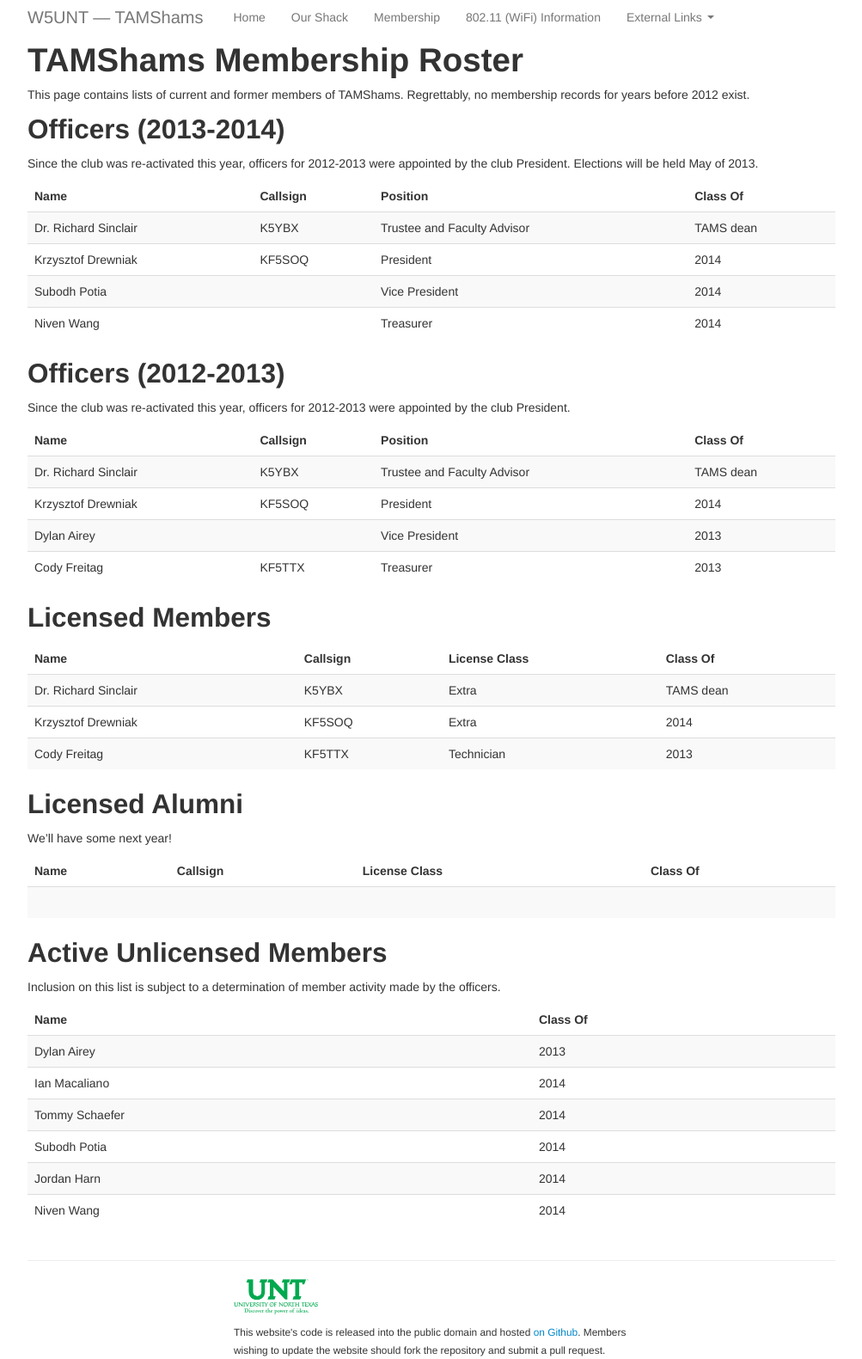
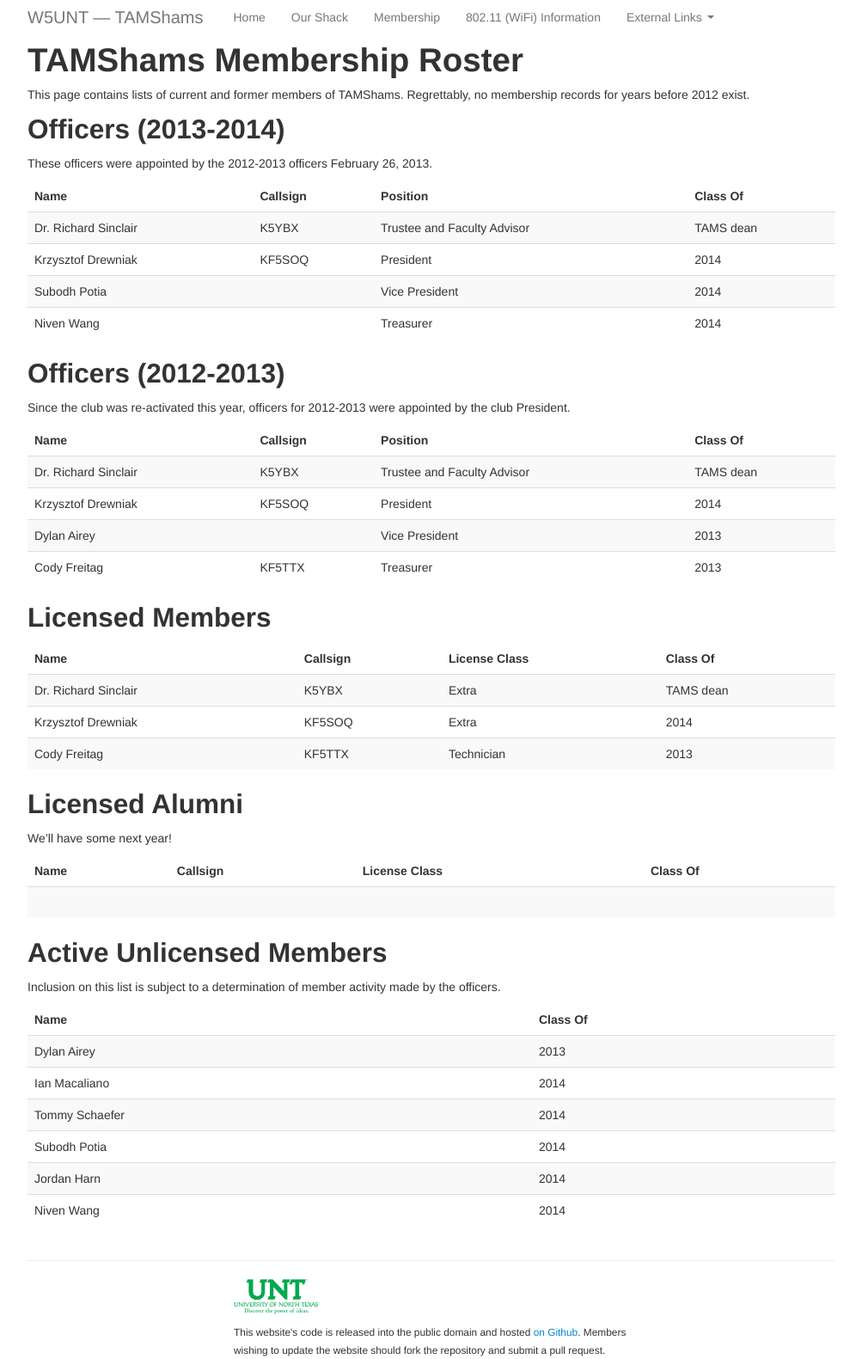
Before and after one commit to w5unt/w5unt.github.com, a Jekyll site: the page built from membership.md, in a window 1280 px wide. Shown: the whole page at 86% size, without its empty margins (138-1141 px from the left). Built offline with Jekyll 4.4.1, drawn with Linux system fonts in a browser that asks for light colours; nearby versions of some CDN libraries.

Commit message:
Corrected information about officers

```diff
--- a/membership.md
+++ b/membership.md
@@ -8,8 +8,7 @@ Regrettably, no membership records for years before 2012 exist.
 
 Officers (2013-2014)
 --------------------
-Since the club was re-activated this year, officers for 2012-2013 were appointed by the club President.
-Elections will be held May of 2013.
+These officers were appointed by the 2012-2013 officers February 26, 2013.
 
 |-------------------------------|
 |Name|Callsign|Position|Class Of|
```
